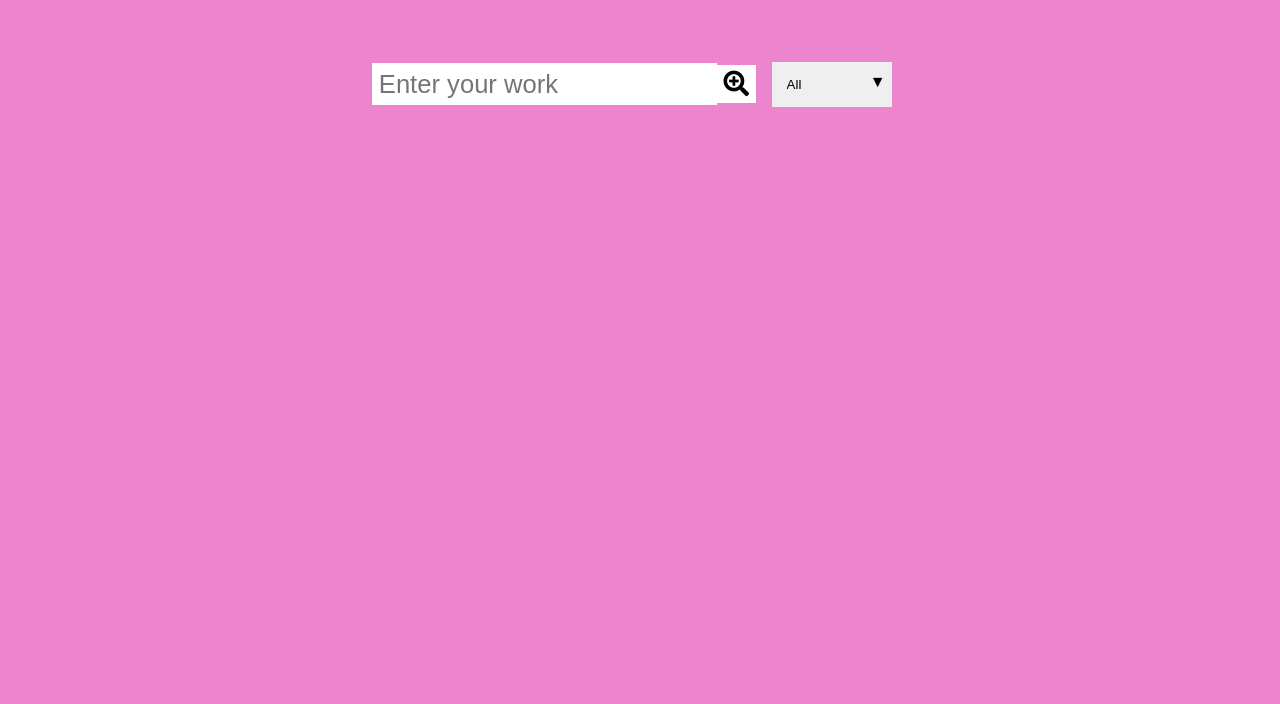
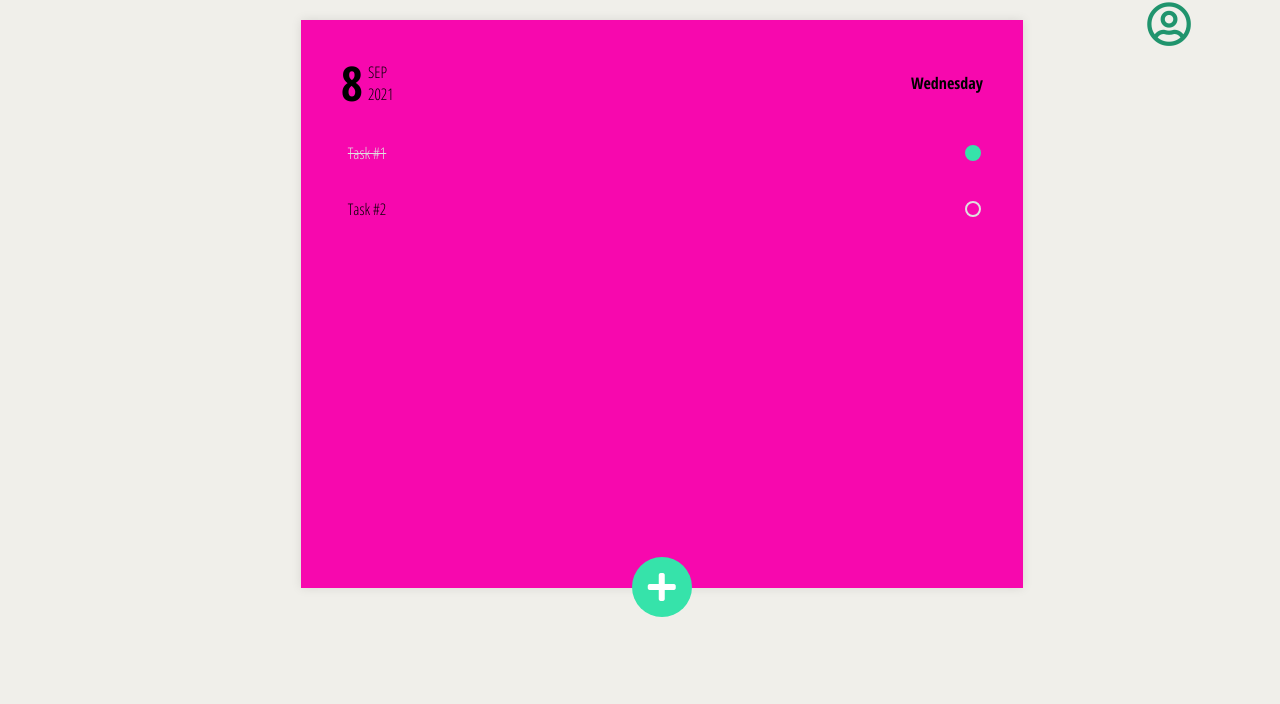
Before and after one commit to mandy845/final-front--end, a plain HTML site: page to-do.html in a window 1280 px wide. Shown: the part 96-800 px from the top of the page. Drawn offline with Linux system fonts and the light colour scheme.

Commit message:
changed the styling

```diff
--- a/to-do.css
+++ b/to-do.css
@@ -1,142 +1,179 @@
-/* REMOVING THE DEFAULT STYLINGS FROM THE PAGE */
-*{
-  margin: 0;
-  padding: 0;
-  box-sizing: border-box;
-}
-/* ADDING BACKGROUND COLOR, FONT  FAMILY, FOREGROUND COLOR AND MINIMUN HEIGHT TO OUR PAGE  */
-body{
-  background-color:  #ec85cd;
-  font-family: 'Poppins', sans-serif;
-  color: white;
-  min-height: 100vh;
+@import url('https://fonts.googleapis.com/css?family=Open+Sans+Condensed:300,300i,700');
+
+html, body{
+	height: 100%;
+	margin:0;
+	background-color: #F0EFEA;
+	font-family: 'Open Sans Condensed', sans-serif;
 }
 
-/* STYLYING INPUT ELEMENT AND TH EBUTTON */
-header,form{
-  display: flex;
-  min-height: 15vh;
-  justify-content: center;
-  align-items: center;
-}
-form input, form button{
-  padding: 0.4rem;
-  border: none;
-  font-size: 1.6rem;
-  background: white;
-}
-form button{
-  color: black;
-  background: white;
-  cursor: pointer;
-  transition: all 0.3s ease;
-  margin-left: 0;
-  height: 41
-  px;
-}
-form button:hover{
-  background: #65c065;
-  color: white;
-}
-/* STYLING DROPDOWN */
-select{
-  -webkit-appearance: none;
-  -moz-appearance: none;
-  appearance: none;
-  outline: none;
-  border: none;
-}
-.select{
-  margin: 1rem;
-  position: relative;
-  overflow: hidden;
-}
-select{
-  color: black;
-  width: 120px;
-  cursor: pointer;
-  padding: 15px;
-}
-.select::after{
-  content: "\25bc";
-  position: absolute;
-  color: black;
-  top: 7px;
-  right: 6px;
-  pointer-events: none;
-}
-.select:hover::after{
- color: #583429;
-}
-
-/* STYLING CONTAINER WHERE THE TASKS ARE SHOWN */
-.todo_container{
+body{
 	display: flex;
 	justify-content: center;
 	align-items: center;
 }
-.todo_list{
-  min-width: 40%;
-  list-style: none;
+
+#app{
+	/* max-width: 300px; */
+    width: 642px;
+    height: 488px;
+    background-color: #f708ae;
+    box-shadow: 0 0 10px rgb(0 0 0 / 10%);
+    padding: 40px;
 }
 
-.todo{
-  margin: 5px auto;
-  background: white;
-  color: #000000;
+#app header, #day-field{
 	display: flex;
-  font-size: 1.2rem;
-  padding: 0.3rem;
 	justify-content: space-between;
 	align-items: center;
-  transition: all 0.5s ease;
-  width: 850px;
-  height: 55px;
 }
 
-.todo li {
-  flex: 1;
+#app header{
+	margin-top: -10px;
+	margin-bottom: 20px;
 }
 
-/* STYLING THE BUTTONS ON THE TASKS  */
-.complete_btn,
-.delete_btn{
-  padding: 0.5rem;
-  background: #ff3700;
-  color: white;
-  border: none;
-  margin-left: 0.2rem;
-  cursor: pointer;
-  font-size: 1rem;
+#month{
+	display: flex;
+	flex-flow: column wrap;
 }
 
-.complete_btn{
-  background: rgb(67, 179, 67);
-}
-.complete_btn:active{
-  background: green;
+#month *{
+	margin: 0;
+	paggin: 0;
 }
 
-.delete_btn:active{
-  background: #b65337;
+#day{
+	font-size: 3em;
+	font-weight: bold;
+	padding-right: 5px;
 }
 
-.fa-trash,
-.fa-check{
-  pointer-events: none;
+#week{
+	font-weight: bold;
 }
 
-/* STYLING TASK THAT IS COMPLETED */
-.completedItem{
+#app section{
+	overflow: auto;
+	height: calc(100% - 80px);
+}
+#app section article{
+	padding: 2px;
+	display: flex;
+	flex-direction: row-reverse;
+	justify-content: space-between;
+	margin-bottom: 20px;
+	align-items: center;
+}
+
+input[type=checkbox]{
+	display:none;
+}
+
+label{
+	display: block;
+	border: 2px solid #E0E0E0;
+	width: 12px;
+	height: 12px;
+	border-radius: 100%;
+	cursor: pointer;
+	cursor: hand;
+}
+
+article span{
+	padding: 5px;
+}
+
+article span:focus{
+	outline: 1px solid #36E3AA;
+}
+input[type=checkbox]:checked + label{
+	border: 2px solid #36E3AA;
+	background-color: #36E3AA;
+}
+
+input[type=checkbox]:checked ~ span{
+	color: #e0e0e0;
 	text-decoration: line-through;
-  opacity: 0.5;
-  transform: scale(0.96);
 }
-/* DELETING THE TASKS */
-.fall{
-  transform: translateY(4rem) scale(0.4) rotateZ(20deg);
-  opacity: 0;
+
+section footer{
+	display: flex;
+	justify-content: center;
 }
-h1 span{
-  color: #8f2507;
+
+section footer button{
+	font-weight: bold;
+	border: none;
+	background-color: #36E3AA;
+	padding: 5px;
+	font-size: 2em;
+	color: #fff;
+	border-radius: 100%;
+	width: 60px;
+	height: 60px;
+	display: flex;
+	justify-content: center;
+	align-items: center;
+	cursor: pointer;
+	cursor: hand;
+	margin-top: 14px;
+	outline: none;
+	user-select: none;
 }
+
+#credits{
+    position: fixed;
+    bottom:0;
+    width: 100%;
+}
+
+#credits img{
+    border-radius: 100%;
+    width: 30px;
+    height: 30px;
+    margin-left: 10px;
+}
+#credits span{
+    display: block;
+    padding: 10px;
+    display: flex;
+    justify-content: flex-end;
+    align-items: center;
+	user-select: none;
+}
+
+#instructions{
+	position: fixed;
+	top:0;
+	left:0;
+	background-color: #36E3AA;
+	padding: 0 20px;
+font-style: bolder;
+  user-select: none;
+}
+#instructions i{
+color: red;
+size: 25px;
+}
+
+#instructions a{
+	color: #000;
+}
+h1{
+  position: relative;
+    top: -269px;
+    left: 216px;
+}
+.user i{
+  position: relative;
+  bottom:280px;
+  left: 890px;
+  font-size: 45px;
+  color:  #20946d;
+}
+
+footer{
+
+  /* background-color: black; */
+}
--- a/to-do.html
+++ b/to-do.html
@@ -11,27 +11,35 @@
       <title>To-Do List App</title>
   </head>
   <body>
-      <header>
+      <!-- <header>
           <h1>WE <span>KEEP</span> YOUR SCHEDULE IN <span>TIME</span></h1>
-      </header>
+      </header> -->
       <!-- INPUT FIELD TO ENTER TASK AND DROPDOWN FILTER -->
-      <form>
-          <input type="text" placeholder="Enter your work" class="todo_input" />
-          <button class="todo_button" type="submit">
-              <i class="fas fa-search-plus"></i>
-          </button>
-          <div class="select">
-              <select name="todos" class="filter_todo">
-                  <option value="all">All</option>
-                  <option value="completed">Completed</option>
-                  <option value="uncompleted">Uncompleted</option>
-              </select>
-          </div>
-      </form>
-      <!-- CONTAINER FOR DISPLAYING TO-DO LIST BY ADDING TASKS DYNAMICALLY USING JAVASCRIPT -->
-      <div class="todo_container">
-          <ul class="todo_list"></ul>
-      </div>
+      <div class="user"><i class="far fa-user-circle"></i></div>
+
+      <section id="app">
+        <header>
+            <div id="day-field">
+                <div id="day">17</div>
+                <div id="month"><span id="month_name">NOV</span> <span id="year">2016</span></div>
+            </div>
+            <div id="week">
+                Tuesday
+            </div>
+        </header>
+        <section id="main_sec">
+        </section>
+        <footer>
+            <button id="add_but"><i class="fas fa-plus"></i></button>
+        </footer>
+
+    </section>
+
+
+    <div id="instructions">
+        <p><i class="fas fa-exclamation-circle"></i> You can rename a task.</p>
+        <p>Double click to remove a task.</p>
+    </div>
       <script src="./to-do.js"></script>
   </body>
   </html>
--- a/to-do.js
+++ b/to-do.js
@@ -1,83 +1,35 @@
-//selectors
-const todoInput = document.querySelector('.todo_input');
-const todoButton = document.querySelector('.todo_button');
-const todoList = document.querySelector('.todo_list');
-const filterOption = document.querySelector('.filter_todo');
-//event listeners
-todoButton.addEventListener("click", addTodo)
-todoList.addEventListener("click", deleteCheck)
-filterOption.addEventListener("click", filterTodo)
-//functions
+var cont = 1;
+var days = ["Sunday", "Monday", "Tuesday", "Wednesday","Thursday", "Friday", "Saturday"];
+var months = ["JAN","FEB","MAR","APR", "MAY","JUN", "JUL","AUG","SEP","OCT","NOV","DEC"];
+window.onload = function(){
 
-function addTodo(event) {
-    event.preventDefault();
-    //todo DIV
-    const todoDiv = document.createElement('div');
-    todoDiv.classList.add('todo');
-    //todo LI
-    const newTodo = document.createElement('li');
-    newTodo.innerText = todoInput.value;
-    newTodo.classList.add('todo_item');
-    todoDiv.appendChild(newTodo);
-    if(todoInput.value === ""){
-        return null
-    }
-    //check mark BUTTON
-    const completedButton = document.createElement('button');
-    completedButton.innerHTML = '<i class="fas fa-check"></i>';
-    completedButton.classList.add('complete_btn')
-    todoDiv.appendChild(completedButton);
-    //delete BUTTON
-    const deleteButton = document.createElement('button');
-    deleteButton.innerHTML = '<i class="fas fa-trash"></i>';
-    deleteButton.classList.add('delete_btn')
-    todoDiv.appendChild(deleteButton);
-    //Append to Actual LIST
-    todoList.appendChild(todoDiv);
-    //Clear todo input VALUE
-    todoInput.value = ""
+	var date = new Date();
+	document.getElementById('day').innerHTML = date.getDate();
+	document.getElementById('year').innerHTML = date.getFullYear();
+	document.getElementById('month_name').innerHTML = months[date.getMonth()];
+	document.getElementById('week').innerHTML = days[date.getUTCDay()];
+
+	document.getElementById("add_but").addEventListener("click", function(){
+		addNode(false);
+	});
+
+	addNode(true);
+	addNode();
+
 }
 
-//DELETE & CHECK
-function deleteCheck(e) {
-    const item = e.target;
-    //DELETE ITEM
-    if (item.classList[0] === "delete_btn") {
-        const todo = item.parentElement;
-        //ANIMATION TRANSITION
-        todo.classList.add("fall")
-        todo.addEventListener('transitionend', function () {
-            todo.remove()
-        })
-    }
-    //COMPLETE ITEM
-    if (item.classList[0] === "complete_btn") {
-        const todo = item.parentElement;
-        todo.classList.toggle("completedItem")
-    }
+function addNode(checked){
+	let newNode = document.createElement('article');
+newNode.innerHTML  = "<input type='checkbox' id='t"+cont+"' "+((checked)?"checked":"")+"/> <label for='t"+cont+"'></label><span contenteditable='true'>Task #"+cont+"</span>";
+		newNode.id = "article"+cont;
+		newNode.ondblclick = onDblClick;
+		cont++;
+	var main_sec = document.getElementById("main_sec");
+		main_sec.appendChild(newNode);
+
+		main_sec.scrollTop = main_sec.scrollHeight;
 }
-//FILTERING THE TASKS ACCORDING THE OPTION
-function filterTodo(e) {
-    const todos = todoList.childNodes;
-    for(let i = 1; i<todos.length; i++ ){
-        switch (e.target.value) {
-            case "all":
-                todos[i].style.display = "flex";
-                break;
-            case "completed":
-                if (todos[i].classList.contains('completedItem')) {
-                    todos[i].style.display = "flex";
-                } else {
-                    todos[i].style.display = "none";
-                }
-                break;
-            case "uncompleted":
-                if (!todos[i].classList.contains('completedItem')) {
-                    todos[i].style.display = "flex";
-                } else {
-                    todos[i].style.display = "none";
-                }
-                break;
-        }
-    }
+
+function onDblClick(event){
+	document.getElementById(event.target.id).remove();
 }
```
Also changed, not shown: main.js (+17 -15 lines). Lines whose indentation alone changed are shown as unchanged.
